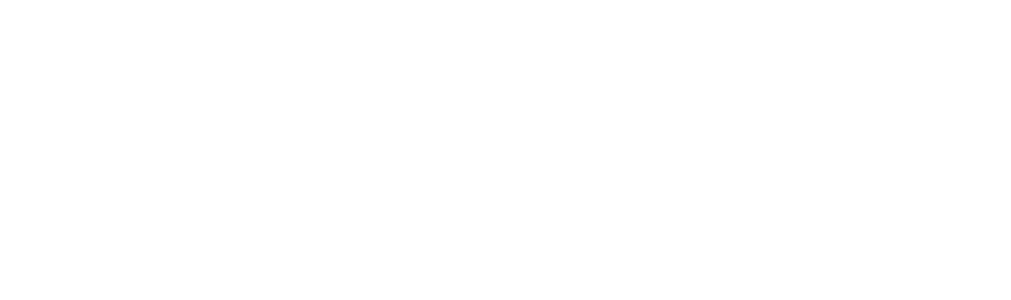
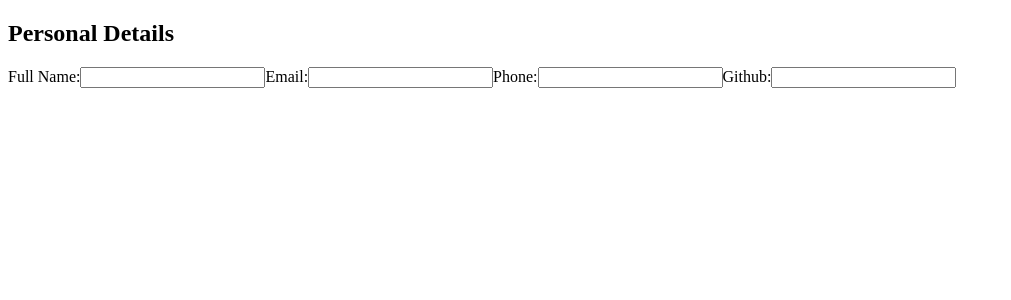
Before and after one commit to MarkR-Dev/cv-app, a React (Vite) app: page / in a window 1280 px wide. Shown: the top 300 px of the page, without its empty margins (0-1011 px from the left). Built offline with nearby package versions, Linux system fonts and the light colour scheme; the HTML template or start-up script is replaced by a standard one.

Commit message:
feat: Add personal section inputs

```diff
--- a/src/components/CurriculumVitae.jsx
+++ b/src/components/CurriculumVitae.jsx
@@ -1,9 +1,23 @@
 import Personal from "./Personal";
+import { useState } from "react";
 
 function CurriculumVitae() {
+  const [personal, setPersonal] = useState({
+    name: "",
+    email: "",
+    phone: "",
+    github: "",
+  });
+
   return (
     <>
-      <Personal />
+      <Personal personal={personal} updatePersonal={setPersonal} />
+      {/* <div>
+        <p>{personal.name}</p>
+        <p>{personal.email}</p>
+        <p>{personal.phone}</p>
+        <p>{personal.github}</p>
+      </div> */}
     </>
   );
 }
--- a/src/components/Personal.jsx
+++ b/src/components/Personal.jsx
@@ -1,25 +1,79 @@
-function Personal() {
-  return <></>;
+/*
+todo:
+  bonus- svg of person?
+  bonus- dropdown?
+
+  correct way to handle the change?
+*/
+
+function Personal({ personal, updatePersonal }) {
+  function handleNameChange(e) {
+    updatePersonal({ ...personal, name: e.target.value });
+  }
+
+  function handleEmailChange(e) {
+    updatePersonal({ ...personal, email: e.target.value });
+  }
+
+  function handlePhoneChange(e) {
+    updatePersonal({ ...personal, phone: e.target.value });
+  }
+
+  function handleGithubChange(e) {
+    updatePersonal({ ...personal, github: e.target.value });
+  }
+
+  return (
+    <>
+      <h2>Personal Details</h2>
+
+      <form action="#" id="personal">
+        <label htmlFor="name">
+          Full Name:
+          <input
+            id="name"
+            name="name"
+            type="text"
+            value={personal.name}
+            onChange={handleNameChange}
+          />
+        </label>
+
+        <label htmlFor="email">
+          Email:
+          <input
+            id="email"
+            name="email"
+            type="email"
+            value={personal.email}
+            onChange={handleEmailChange}
+          />
+        </label>
+
+        <label htmlFor="phone">
+          Phone:
+          <input
+            id="phone"
+            name="phone"
+            type="phone"
+            value={personal.phone}
+            onChange={handlePhoneChange}
+          />
+        </label>
+
+        <label htmlFor="github">
+          Github:
+          <input
+            id="github"
+            name="github"
+            type="text"
+            value={personal.github}
+            onChange={handleGithubChange}
+          />
+        </label>
+      </form>
+    </>
+  );
 }
 
 export default Personal;
-
-/*
-bonus: svg of person?
-
-h2 - personal
-
-name - lable/h3
-input text
-
-email - lable/h3
-input email
-
-phone - lable/h3
-input phone
-
-github - lable/h3
-input text
-
-bonus: dropdown?
-*/
```
